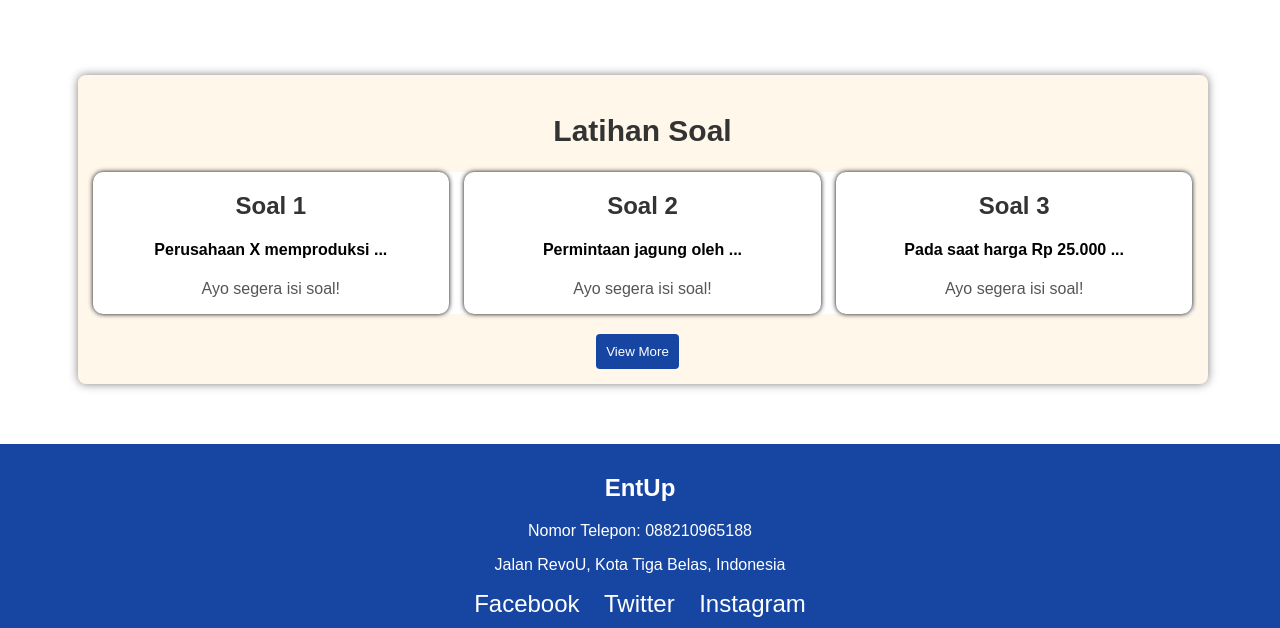
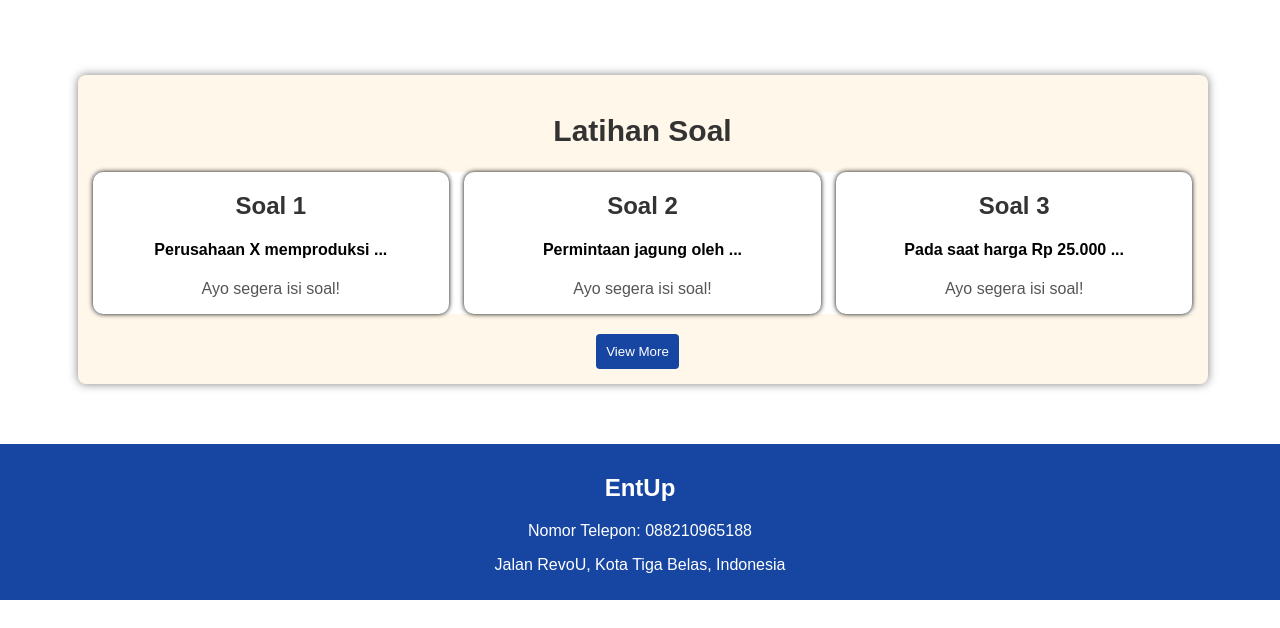
Before and after one commit to galuhaml/FE-palembang-group-13, a plain HTML site: page home.html in a window 1280 px wide. Shown: the part 1391-2019 px from the top of the page. After the commit the page ends 1991 px from the top, so only its background shows below. Drawn offline with Linux system fonts and the light colour scheme.

Commit message:
Update home.html

```diff
--- a/home.html
+++ b/home.html
@@ -157,11 +157,6 @@
     <h2>EntUp</h2>
     <p>Nomor Telepon: 088210965188</p>
     <p>Jalan RevoU, Kota Tiga Belas, Indonesia</p>
-
-    <div class="social-icons">
-        <a href="#" target="_blank">Facebook</a>
-        <a href="#" target="_blank">Twitter</a>
-        <a href="#" target="_blank">Instagram</a>
   </div>
 </footer>
 
```
